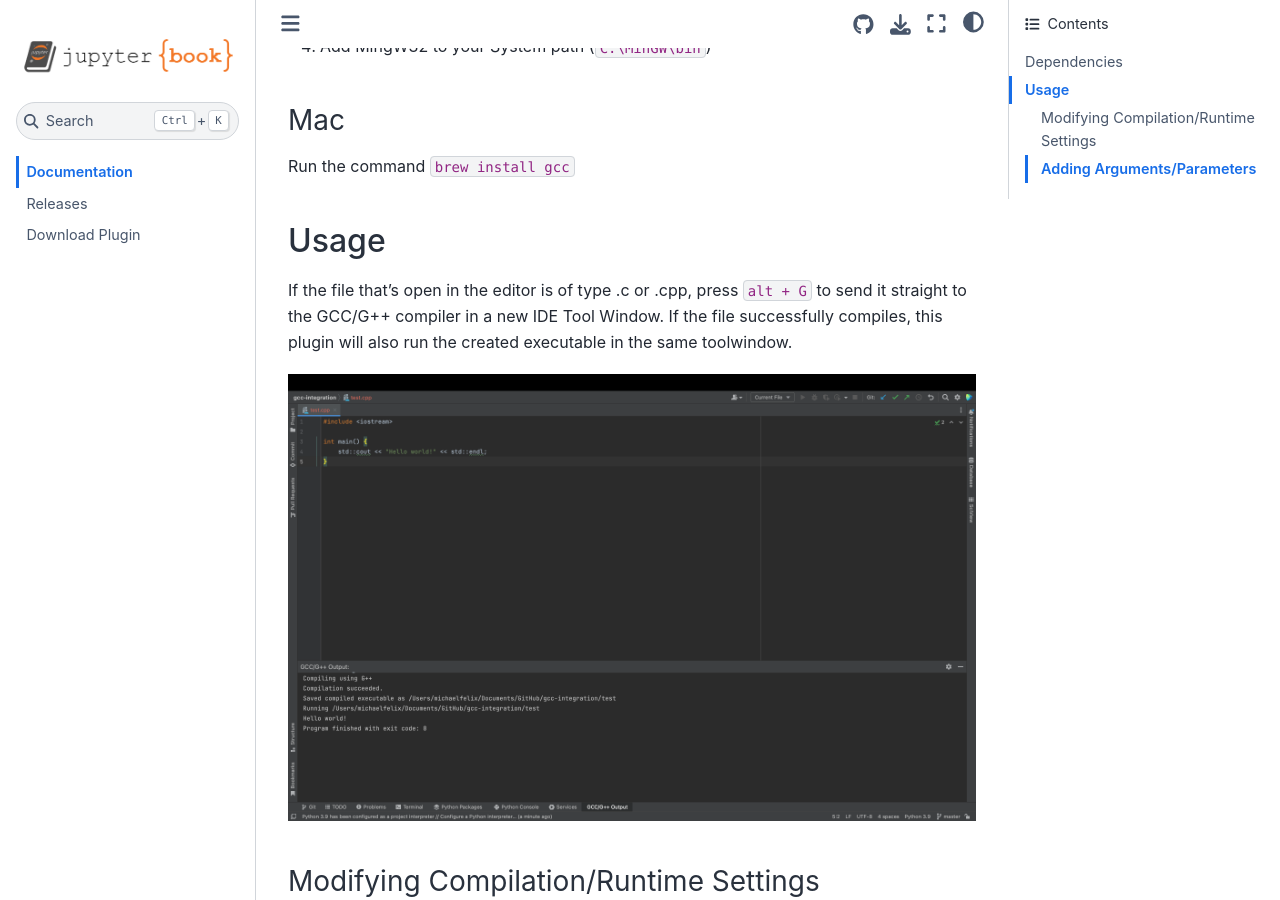
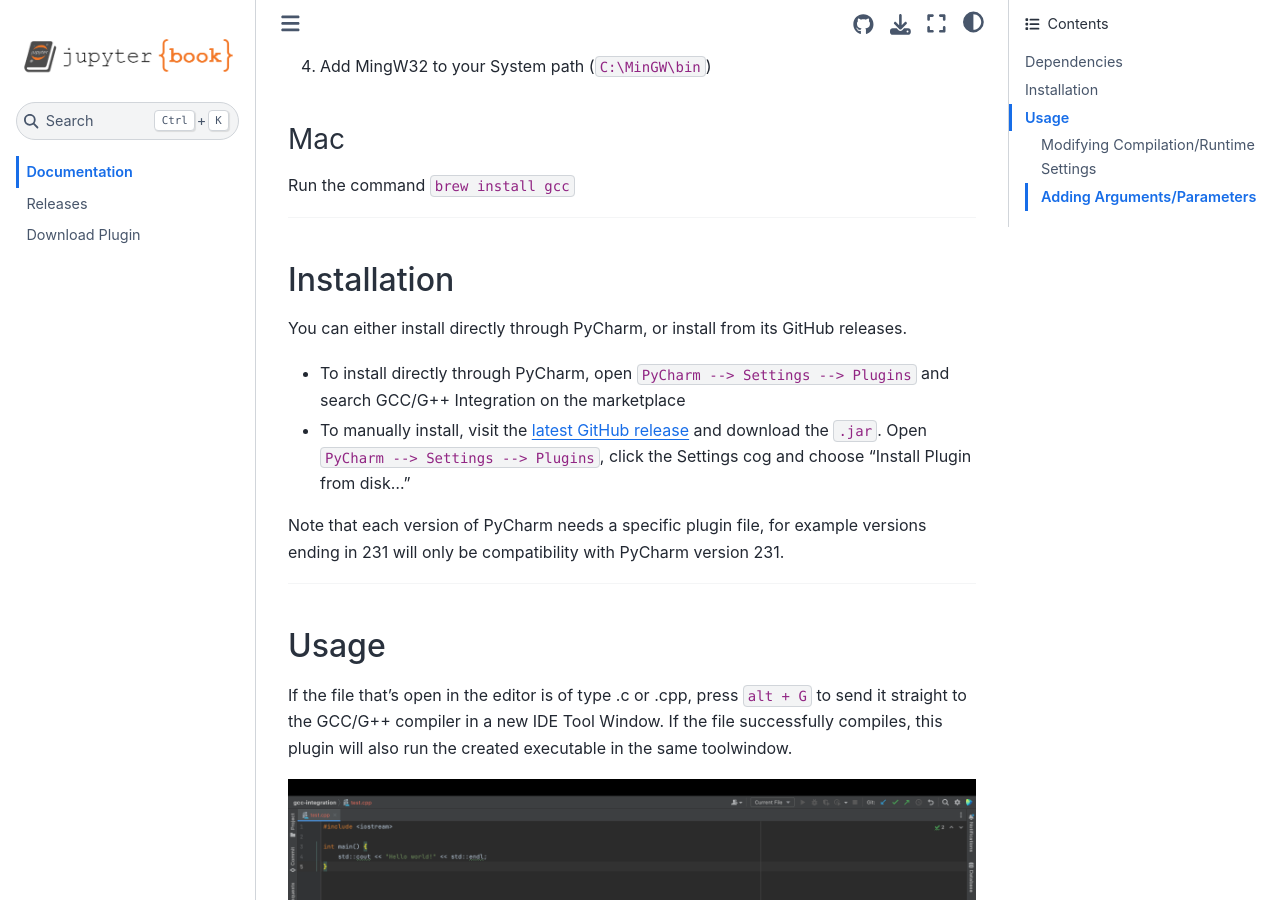
Before and after one commit to mike-fmh/GCC-Integration, a Jupyter Book: the page built from docs/index.md, in a window 1280 px wide and 900 px high, scrolled down 560 px. Built offline with Jupyter Book 1.0.4 settings and Sphinx 7.4.7 and the Sphinx Book theme 1.1.4, drawn with Linux system fonts in a browser that asks for light colours.

Commit message:
install instructions

```diff
--- a/docs/index.md
+++ b/docs/index.md
@@ -3,6 +3,8 @@
 gcc-integration is a JetBrains IDE Plugin specifically designed for IDEs that do not have c/cpp support such as PyCharm. Its functionality is simple - it adds a keyboard shortcut that can run the GCC/G++ compiler on the active file (GCC must be already installed and in your system PATH).
 
 The default keyboard shortcut is `alt + G`.
+
+----
 
 ## Dependencies
 
@@ -18,6 +20,20 @@
 ### Mac
 
 Run the command `brew install gcc`
+
+----
+
+## Installation
+
+You can either install directly through PyCharm, or install from its GitHub releases.
+
+- To install directly through PyCharm, open `PyCharm --> Settings --> Plugins` and search GCC/G++ Integration on the marketplace
+
+- To manually install, visit the [latest GitHub release](https://github.com/mike-fmh/gcc-integration/releases) and download the `.jar`. Open `PyCharm --> Settings --> Plugins`, click the Settings cog and choose "Install Plugin from disk..."
+
+Note that each version of PyCharm needs a specific plugin file, for example versions ending in 231 will only be compatibility with PyCharm version 231.
+
+----
 
 ## Usage
 
```
Also changed, not shown: README.md (+16 -0 lines).
